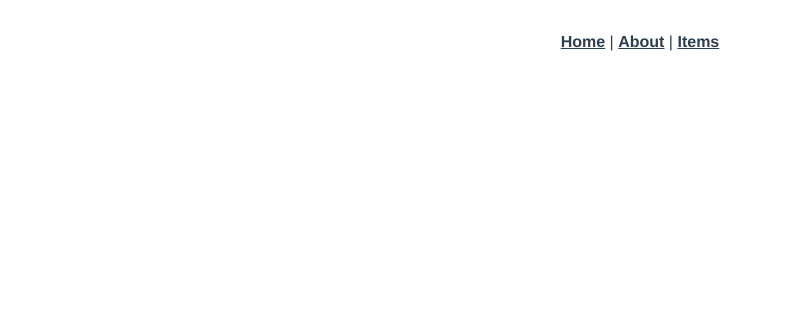
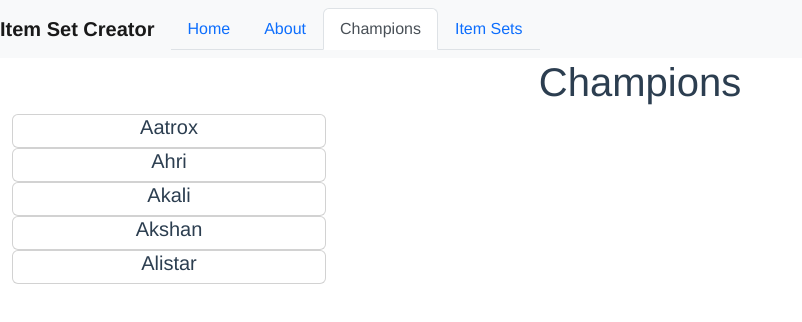
Before and after one commit to AndrzejSzad/webtech-frontend, a Vue app: page /champions in a window 1280 px wide. Shown: the top 322 px of the page, without its empty margins (0-802 px from the left). Built offline with nearby package versions, Linux system fonts and the light colour scheme.

Commit message:
Started BackEnd connection

```diff
--- a/package.json
+++ b/package.json
@@ -11,6 +11,7 @@
   "dependencies": {
     "bootstrap": "^5.2.3",
     "core-js": "^3.8.3",
+    "eslint-config-airbnb": "^19.0.4",
     "vue": "^3.2.13",
     "vue-router": "^4.0.3"
   },
@@ -26,7 +27,7 @@
     "@vue/vue3-jest": "^27.0.0-alpha.1",
     "babel-jest": "^27.0.6",
     "eslint": "^7.32.0",
-    "eslint-plugin-vue": "^8.0.3",
+    "eslint-plugin-vue": "^9.14.1",
     "jest": "^27.0.5"
   }
 }
--- a/src/App.vue
+++ b/src/App.vue
@@ -1,13 +1,16 @@
 <template>
+    <navbar>
 
-  <nav>
-    <router-link to="/">Home</router-link> |
-    <router-link to="/about">About</router-link> |
-    <router-link to="/items">Items</router-link>
-  </nav>
+    </navbar>
   <router-view/>
 </template>
-
+<script>
+import Navbar from "@/components/Navbar.vue";
+export default{
+    name: 'App',
+    components: {Navbar}
+}
+</script>
 <style>
 #app {
   font-family: Avenir, Helvetica, Arial, sans-serif;
@@ -24,6 +27,7 @@
 nav a {
   font-weight: bold;
   color: #2c3e50;
+
 }
 
 nav a.router-link-exact-active {
@@ -31,4 +35,5 @@
 }
 </style>
 <script setup>
+
 </script>
--- a/src/components/HelloWorld.vue
+++ b/src/components/HelloWorld.vue
@@ -2,8 +2,6 @@
 
     <div class="hello">
     <h1>{{ msg }}</h1>
-      <button type="button" class="btn btn-primary">Primary</button>
-
 
     <p>
       For a guide and recipes on how to configure / customize this project,<br>
--- /dev/null
+++ b/src/components/Navbar.vue
@@ -0,0 +1,24 @@
+<template>
+        <nav class="navbar navbar-expand-lg navbar-light bg-light">
+            <a class="navbar-brand" href="#">Item Set Creator</a>
+            <button class="navbar-toggler" type="button" data-toggle="collapse" data-target="#navbarSupportedContent" aria-controls="navbarSupportedContent" aria-expanded="false" aria-label="Toggle navigation">
+                <span class="navbar-toggler-icon"></span>
+            </button>
+
+            <div class="collapse navbar-collapse" id="navbarSupportedContent nav nav-fill">
+                <ul class="nav nav-fill nav-tabs">
+                    <router-link class="nav-link" to="/">Home</router-link>
+                    <router-link class="nav-link" to="/about">About</router-link>
+                    <router-link class="nav-link" to="/champions">Champions</router-link>
+                    <router-link class="nav-link" to="/itemsets">Item Sets</router-link>
+                </ul>
+            </div>
+        </nav>
+</template>
+
+<script setup>
+</script>
+
+<style scoped>
+
+</style>
--- a/src/main.js
+++ b/src/main.js
@@ -1,8 +1,7 @@
 import { createApp } from 'vue'
 import App from './App.vue'
 import router from './router'
-import "bootstrap/dist/css/bootstrap.min.css"
-import "bootstrap/dist/js/bootstrap.min"
-import "bootstrap"
+import "bootstrap/dist/css/bootstrap.css"
+import "bootstrap/dist/js/bootstrap"
 
 createApp(App).use(router).mount('#app')
--- a/src/router/index.js
+++ b/src/router/index.js
@@ -1,5 +1,9 @@
 import { createRouter, createWebHistory } from 'vue-router'
 import HomeView from '../views/HomeView.vue'
+import AboutView from '../views/AboutView.vue'
+import ItemSetsView from '../views/ItemSetsView.vue';
+import ChampionView from "@/views/ChampionView.vue";
+
 
 const routes = [
   {
@@ -10,15 +14,25 @@
   {
     path: '/about',
     name: 'about',
-    // route level code-splitting
-    // this generates a separate chunk (about.[hash].js) for this route
-    // which is lazy-loaded when the route is visited.
-    component: () => import(/* webpackChunkName: "about" */ '../views/AboutView.vue')
+    component: AboutView
+  },
+  {
+    path: '/itemsets',
+    name: 'itemsets',
+    component: ItemSetsView
+
+  },
+  {
+    path: '/champions',
+    name: 'champions',
+    component: ChampionView
+
   }
 ]
 
 const router = createRouter({
   history: createWebHistory(process.env.BASE_URL),
+  linkActiveClass: 'active',
   routes
 })
 
--- /dev/null
+++ b/src/views/ChampionView.vue
@@ -0,0 +1,61 @@
+
+<template>
+    <div class="container-fluid">
+        <h1> Champions </h1>
+        <div class=row-cols-auto>
+            <div class= "col" v-for="champion in champions" :key="champion.key">
+                <div class="card w-25 h-25 ">
+                    <h5> {{champion.name}} </h5>
+                </div>
+
+            </div>
+        </div>
+
+    </div>
+
+</template>
+
+
+<script>
+export default {
+    name: "Champions",
+    data(){
+        return{
+            champions: [
+                {
+                    key: 266,
+                    name: "Aatrox",
+                    image: "../assets/champion/Aatrox.png"
+                },
+                {
+                    key: 103,
+                    name: "Ahri",
+                    image: "@/assets/champion/Ahri.png"
+                },
+                {
+                    key: 84,
+                    name: "Akali",
+                    image: "@/assets/champion/Akali.png"
+                },
+                {
+                    key: 166,
+                    name: "Akshan",
+                    image: "@/assets/champion/Akshan.png"
+                },
+                {
+                    key: 12,
+                    name: "Alistar",
+                    image: "@/assets/champion/Alistar.png"
+                }
+                ]
+        }
+    }
+}
+
+
+</script>
+
+
+<style scoped>
+
+</style>
--- /dev/null
+++ b/src/views/ItemSetsView.vue
@@ -0,0 +1,24 @@
+<template>
+<div>
+    <h1>ItemSetTest</h1>
+</div>
+
+</template>
+<script>
+export default {
+
+    mounted(){
+        const requestOptions = {
+            method: 'GET',
+            redirect: 'follow'
+        };
+
+        fetch('http://localhost:8080/itemsets', requestOptions)
+            .then(response => response.json())
+            .then(result => console.log(result))
+            .catch(error => console.log('error', error))
+
+    }
+}
+
+</script>
```
Also changed, not shown: src/views/ItemsView.vue (deleted, +0 -9 lines), .eslintrc.js, 1 other file (tests, documents, lock files or other folders).
